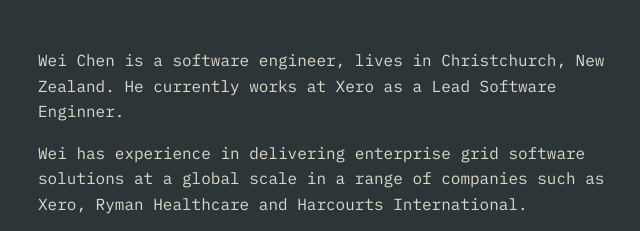
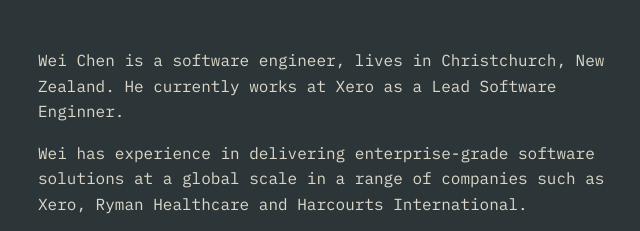
Before and after one commit to weichch/weichendev, a plain HTML site: page index.html in a window 1280 px wide. Shown: the top 231 px of the page, 314-954 px from the left. Drawn offline with Linux system fonts and the light colour scheme.

Commit message:
Update site

```diff
--- a/index.html
+++ b/index.html
@@ -17,7 +17,7 @@
     Enginner.
   </p>
   <p>
-    Wei has experience in delivering enterprise grid software solutions at a global scale in a range of companies such
+    Wei has experience in delivering enterprise-grade software solutions at a global scale in a range of companies such
     as Xero, Ryman Healthcare and Harcourts International.
   </p>
   <p>
```
